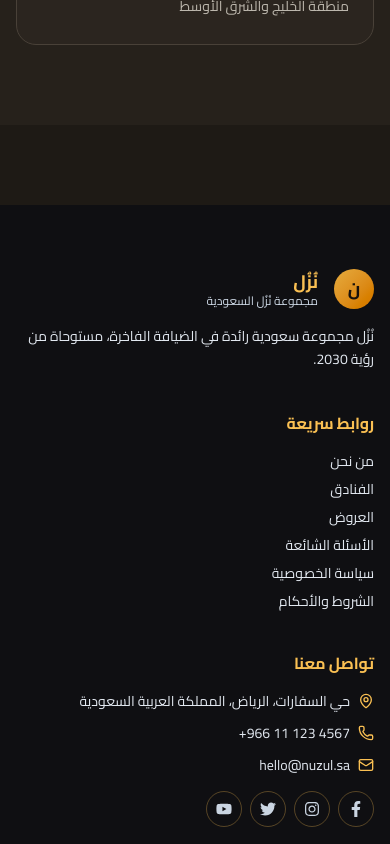
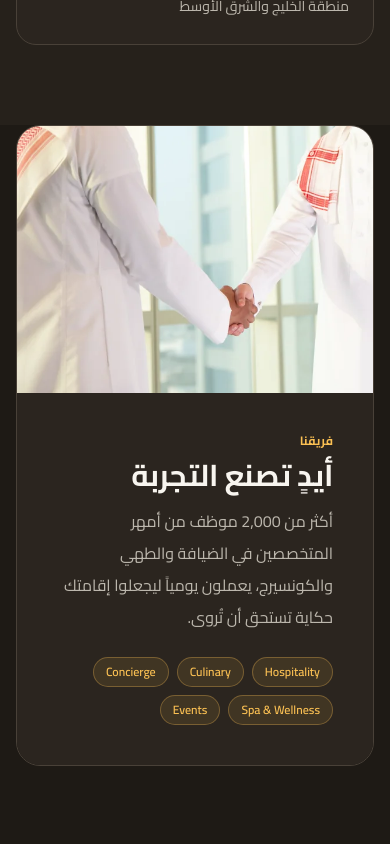
Before and after one commit to mazenessam99/nuzul-saudi-group, a React (Vite) app: page /about in a window 390 px wide. Shown: the part 4440-5284 px from the top of the page. Built offline with nearby package versions, Linux system fonts and the light colour scheme.

Commit message:
Add CTASection component for team introduction with image and tags

```diff
--- /dev/null
+++ b/src/components/about/CTASection.tsx
@@ -0,0 +1,22 @@
+
+import teamImage from '../../assets/team.webp'
+export default function CTASection() {
+    return (
+        <section className="container mx-auto px-4 lg:px-8 pb-20">
+            <div className="grid lg:grid-cols-2 gap-0 rounded-3xl border border-border overflow-hidden">
+                <img src={teamImage} alt="TeamImage" className='h-full w-full object-cover aspect-4/3 lg:aspect-auto' />
+                <div className='p-10 md:p-14 bg-card flex flex-col justify-center'>
+                    <span className='text-xs text-gold font-bold mb-2'>فريقنا</span>
+                    <h3 className='text-3xl font-bold mb-3'>أيدٍ تصنع التجربة</h3>
+                    <p className='text-muted-foreground leading-loose mb-6'>أكثر من 2,000 موظف من أمهر المتخصصين في الضيافة والطهي والكونسيرج، يعملون يومياً ليجعلوا إقامتك حكاية تستحق أن تُروى.</p>
+                    <div className="flex flex-wrap gap-2">
+                        {["Hospitality", "Culinary", "Concierge", "Spa & Wellness", "Events"].map((tag) => (
+                            <span key={tag} className="text-xs font-semibold px-3 py-1.5 rounded-full bg-gold/10 text-gold border border-gold/30">{tag}</span>
+                        ))}
+                    </div>
+                </div>
+            </div>
+
+        </section>
+    )
+}
--- a/src/components/shared/InnerHero.tsx
+++ b/src/components/shared/InnerHero.tsx
@@ -20,7 +20,7 @@ export default function InnerHero({ image, eyebrow, title, description }: HeroPr
                 >
                     <span className="inline-block font-bold text-xs text-gold px-4 py-2 rounded-full tracking-tight border border-gold/40 mb-4">{eyebrow}</span>
                     <h1 className="text-4xl md:text-6xl max-w-3xl mb-4 font-bold leading-tight">{title}</h1>
-                    <p className="text-white/85 text-xl sm:text-2xl max-w-2xl leading-relaxed">{description}</p>
+                    <p className="text-white/85 text-xl sm:text-2xl md:text-lg max-w-2xl leading-relaxed">{description}</p>
 
                 </motion.div>
 
--- a/src/pages/About.tsx
+++ b/src/pages/About.tsx
@@ -5,6 +5,7 @@ import OurVisionSection from "@/components/about/OurVisionSection";
 import SaudiVision from "@/components/about/SaudiVision";
 import InnerHero from "@/components/shared/InnerHero";
 import hero from '../assets/hero-about.jpg'
+import CTASection from "@/components/about/CTASection";
 
 
 export default function About() {
@@ -16,6 +17,7 @@ export default function About() {
             <ValuesSection/>
             <SaudiVision/>
             <OurVisionSection/>
+            <CTASection/>
 
         </main>
     )
```
Also changed, not shown: src/assets/team.webp (added).
